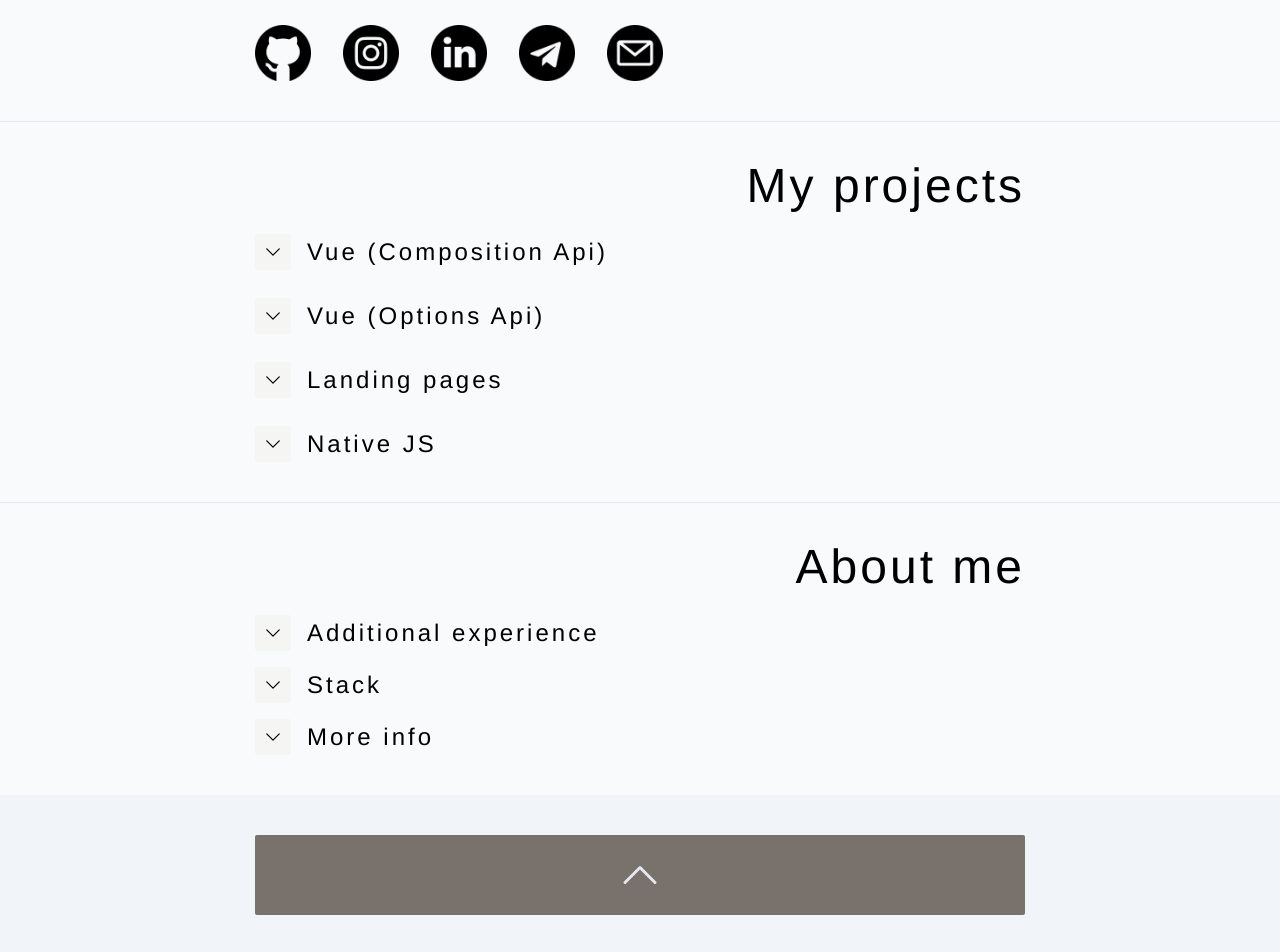
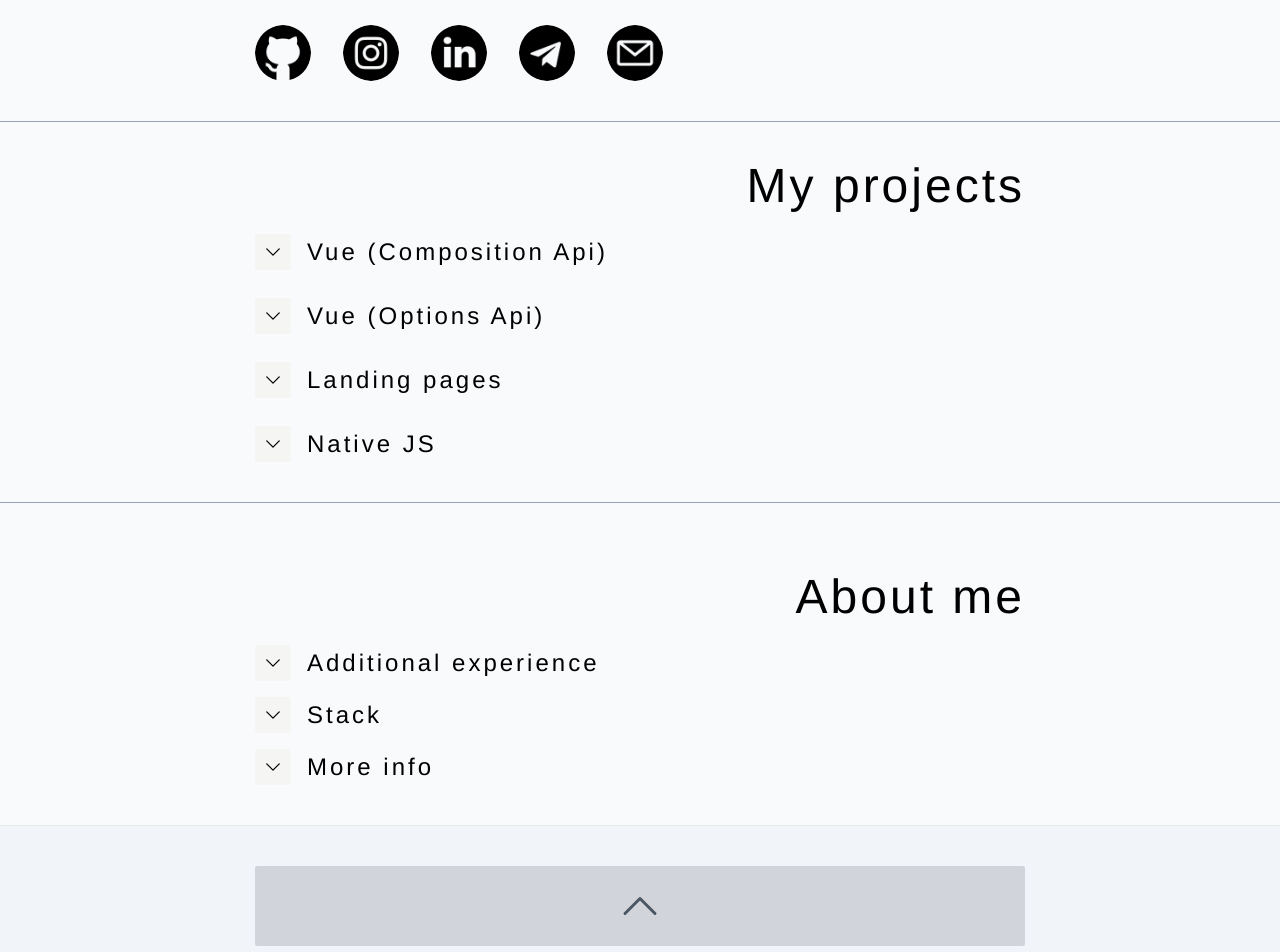
Before and after one commit to denispolovyan/frontend-portfolio, a Vue app: page / in a window 1280 px wide. Shown: the part 520-1472 px from the top of the page. Built offline with nearby package versions, Linux system fonts and the light colour scheme.

Commit message:
feature: changed night theme

```diff
--- a/src/components/TheAboutMe.vue
+++ b/src/components/TheAboutMe.vue
@@ -22,8 +22,9 @@ const aboutCardClasses = 'text-2xl flex gap-4 items-center'
 <template>
   <div
     id="about"
+	 class="border-b"
     :class="{
-      'bg-slate-100': store.getNightTheme,
+      'bg-slate-200': store.getNightTheme,
       'bg-slate-50': !store.getNightTheme
     }"
   >
@@ -166,7 +167,7 @@ const aboutCardClasses = 'text-2xl flex gap-4 items-center'
 .content-container_about {
   max-width: 800px;
   margin: 0px auto;
-  padding: 40px 15px;
+  padding: 70px 15px 40px 15px;
   font-family: 'Arimo', sans-serif;
   letter-spacing: 3px;
 }
--- a/src/components/TheFooter.vue
+++ b/src/components/TheFooter.vue
@@ -18,8 +18,8 @@ const store = usePortfolioStore()
       <div
 		class=" mx-auto w-full rounded-sm py-4 flex justify-center duration-1000 cursor-pointer"
         :class="{
-          'bg-gray-500 hover:bg-stone-200 text-gray-200 hover:text-gray-700': store.getNightTheme,
-          'bg-stone-500 hover:bg-gray-300 text-gray-200 hover:text-gray-800': !store.getNightTheme
+          'bg-gray-500 hover:bg-slate-200 text-gray-200 hover:text-gray-500': store.getNightTheme,
+          'bg-gray-300 hover:bg-gray-500 text-gray-600 hover:text-gray-200': !store.getNightTheme
         }"
       >
         <ChevronUpIcon
--- a/src/components/TheFrontPage.vue
+++ b/src/components/TheFrontPage.vue
@@ -1,5 +1,5 @@
 <script setup>
-const imgClasses = 'h-14 w-14 sm:h-10 sm:w-10'
+const imgClasses = 'h-14 w-14 sm:h-10 sm:w-10 rounded-full duration-500 hover:bg-gray-400'
 
 import { usePortfolioStore } from '../store/portfolio'
 
@@ -8,7 +8,7 @@ const store = usePortfolioStore()
 </script>
 
 <template>
-  <div class="font border-b" :class="{ 'bg-slate-100': store.getNightTheme, 'bg-slate-50': !store.getNightTheme }">
+  <div class="font border-b border-slate-400" :class="{ 'bg-slate-200': store.getNightTheme, 'bg-slate-50': !store.getNightTheme }">
     <div class="content-container_frontpage relative lg:flex lg:flex-col lg:gap-8">
       <div class="lg:flex sm:flex-col sm:gap-2">
         <div>
--- a/src/components/TheProjects.vue
+++ b/src/components/TheProjects.vue
@@ -44,10 +44,10 @@ function openExactProject(project) {
 <template>
   <div id="projects"
     :class="{
-      'bg-slate-100': store.getNightTheme,
+      'bg-slate-200': store.getNightTheme,
       'bg-slate-50': !store.getNightTheme
     }"
-	 class="border-b"
+	 class="border-b border-slate-400"
   >
     <div class="content-container_frontpage">
       <div class="text-right text-5xl mb-6 ssm:text-left">My projects</div>
@@ -147,7 +147,7 @@ function openExactProject(project) {
           </div>
         </div>
 
-        <div class="flex flex-col gap-3">
+        <div class="flex flex-col gap-3 ">
           <div
             :class="projectCardClasse"
             @click="
@@ -205,7 +205,7 @@ function openExactProject(project) {
                 >Weather app</span
               >
             </p>
-            <div class="border-b border-gray-300 mb-8" v-if="exactProjects.forecast">
+            <div class=" mb-8" v-if="exactProjects.forecast">
               <div class="flex flex-col gap-3 mb-6">
                 <div class="uppercase underline font-semibold">Forecast</div>
                 <div>HTML CSS JS VUE</div>
@@ -557,7 +557,7 @@ function openExactProject(project) {
                 >News app</span
               >
             </p>
-            <div class="border-b border-gray-300 mb-8" v-if="exactProjects.news">
+            <div class=" mb-8" v-if="exactProjects.news">
               <div class="flex flex-col gap-3 mb-6">
                 <div>HTML CSS JS BOOTSTRAP</div>
                 <div class="italic underline">
```
